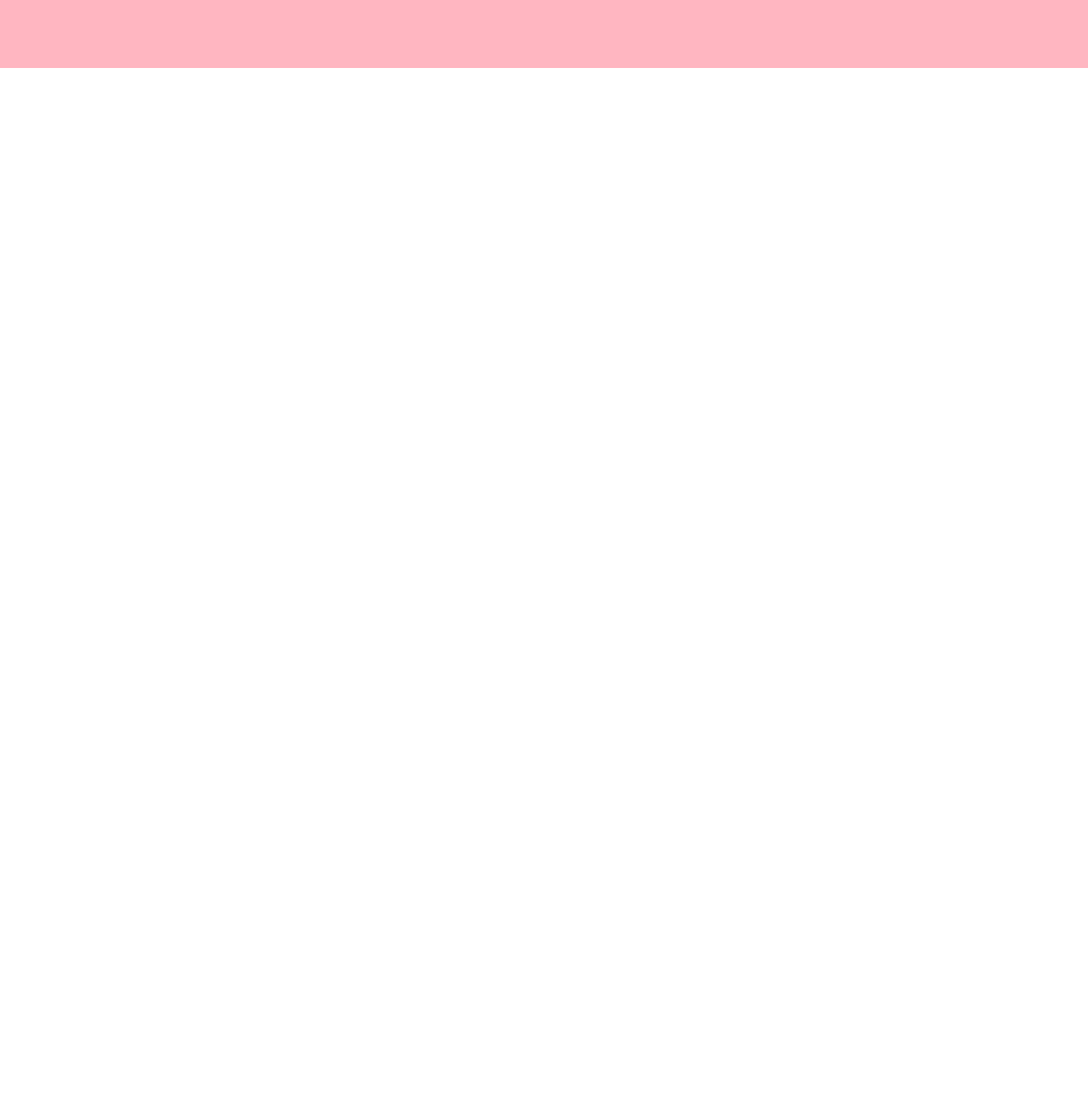
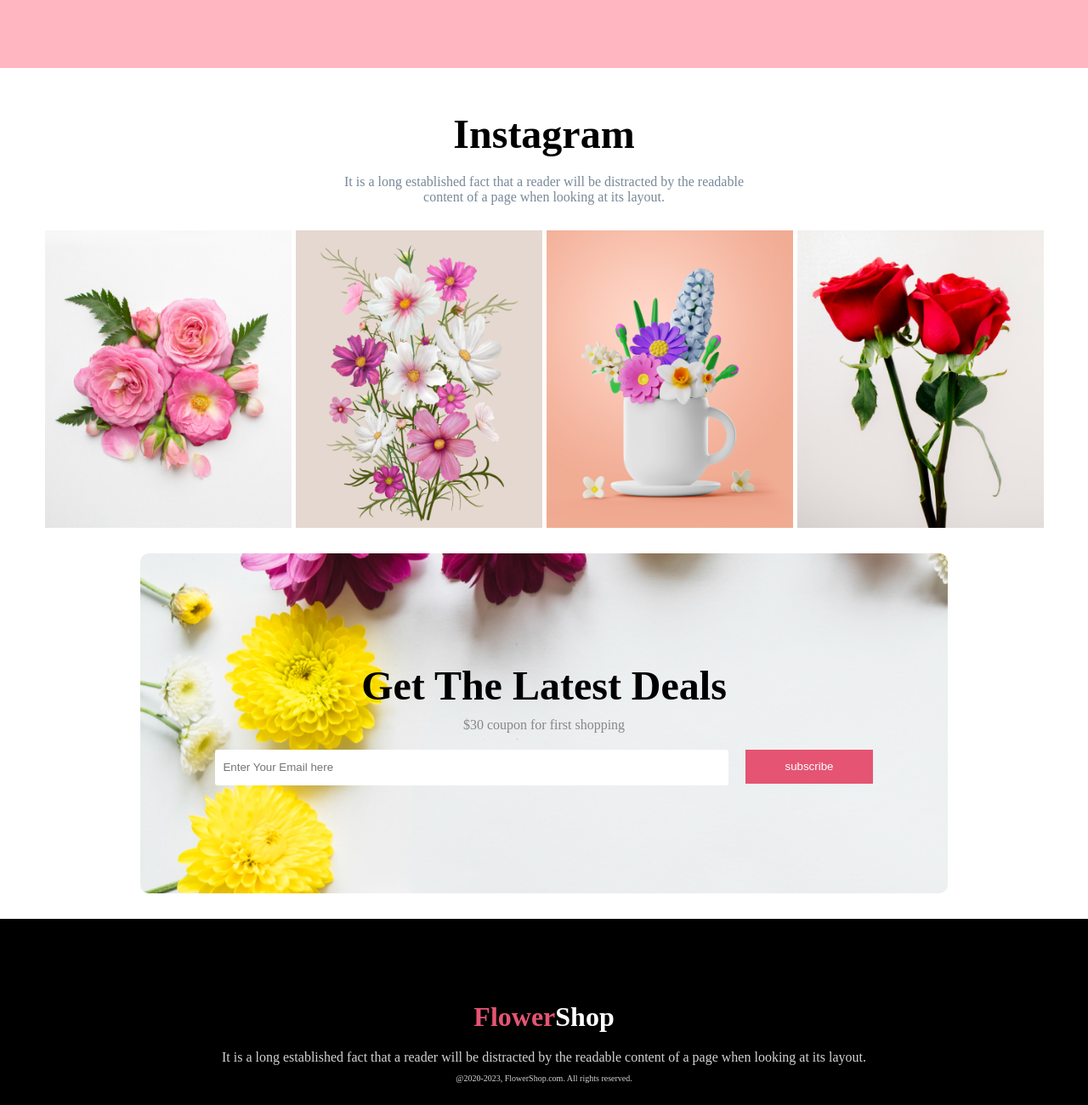
Before and after one commit to Hasnat5502/flower-shop-assignment, a plain HTML site: page index.html in a window 1280 px wide. Shown: the part 2580-3880 px from the top of the page at 85% size. Before the commit the page ends 2660 px from the top, so only its background shows below. Drawn offline with Linux system fonts and the light colour scheme.

Commit message:
Adding everything

```diff
--- a/index.html
+++ b/index.html
@@ -78,9 +78,39 @@
                 <img src="images/pngwing 8.png" alt="" srcset="">
             </div>
         </section>
+        <section class="instagram">
+            <div class="instagram-text">
+                <h1>Instagram</h1>
+                <p>It is a long established fact that a reader will be distracted by the readable <br> content of a page when looking at its layout.</p>
+            </div>
+            <div class="instagram-total-photocolleage">
+                <div class="instagram-photo-1"><img  src="images/Flower 01.png" alt="" srcset=""></div>
+                <div class="instagram-photo-2"><img src="images/Rectangle 4.png" alt=""></div>
+                <div class="instagram-photo-3"><img src="images/Rectangle 5.png" alt="" srcset=""></div>
+                <div class="instagram-photo-4"><img src="images/Rectangle 6.png" alt=""></div>
+            </div>
+
+        </section>
+        <section class="email">
+          <div class="content">
+            <h1>Get The Latest Deals</h1>
+            <p>$30 coupon for first shopping</p>
+               <form >
+                <label for="email">
+                    <input type="email" placeholder="  Enter Your Email here" name="email" id="mail">
+                    <button>subscribe</button>
+                   </label>
+               </form>
+
+          </div>
+        </section>
     </main>
-    <footer>
-
+    <footer class="footer">
+        <div class="footer-text">
+            <h1><span style="color: #E55473;">Flower</span>Shop</h1>
+            <p>It is a long established fact that a reader will be distracted by the readable content of a page when looking at its layout.</p>
+            <p class="last">@2020-2023, FlowerShop.com. All rights reserved. </p>
+        </div>
     </footer>
 </body>
 
--- a/style.css
+++ b/style.css
@@ -139,3 +139,126 @@
     margin: auto;
     margin-top: 20px;
 }
+.instagram-text{
+    text-align: center;
+    margin-top: 50px;
+    margin-bottom: 30px;
+}
+.instagram-text>h1{
+    font-size: 48px;
+    margin-bottom: 20px;
+}
+.instagram-text>p{
+    font-size: 16px;
+    color: lightslategray;
+}
+.instagram-total-photocolleage{
+    display: flex;
+    align-items: center;
+    justify-content:center;
+    gap: 5px;
+}
+.instagram-photo-1{
+    height: 350px;
+    width: 290px;
+    display: flex;
+    align-items: center;
+    justify-content: center;
+}
+.instagram-photo-1>img{
+    height: 350px;
+    width: 290px;
+}
+.instagram-photo-2{
+    height: 350px;
+    width: 290px;
+    display: flex;
+    align-items: center;
+    justify-content: center;
+}
+.instagram-photo-2>img{
+    height: 350px;
+    width: 290px;
+}
+.instagram-photo-3{
+    height: 350px;
+    width: 290px;
+    display: flex;
+    align-items: center;
+    justify-content: center;
+}
+.instagram-photo-3>img{
+    height: 350px;
+    width: 290px;
+}
+.instagram-photo-4{
+    height: 350px;
+    width: 290px;
+    display: flex;
+    align-items: center;
+    justify-content: center;
+}
+.instagram-photo-4>img{
+    height: 350px;
+    width: 290px;
+}
+.email{
+    height: 400px;
+    margin: 30px 165px;
+    background-image: url(images/Rectangle\ 9.png);
+    border-radius: 10px;
+    display: flex;
+    align-items: center;
+    justify-content: center;
+}
+.email>.content>h1{
+    text-align: center;
+    margin-bottom: 10px;
+    font-size: 48px;
+}
+.email>.content>p{
+    text-align: center;
+    margin-bottom: 20px;
+    color: rgb(137, 134, 134);
+}
+.email>.content>form>label{
+    display: flex;
+    gap: 20px;
+}
+.email>.content>form>label>input{
+    display: block;
+    margin: auto;
+    height: 40px;
+    width: 600px;
+    border-radius: 3px;
+    border: 0px ;
+}
+.email>.content>form>label>button{
+    align-items: center;
+    height: 40px;
+    width: 150px;
+    background-color:#E55473 ;
+    border: 0px;
+    color: white;
+}
+.footer{
+    padding: 0px 165px;
+    height: 300px;
+    background-color: black;
+    display: flex;
+    align-items: center;
+    justify-content: center;
+}
+.footer-text h1{
+    text-align: center;
+    color: white;
+    margin-bottom: 20px;
+}
+.footer-text>p{
+    color: lightgray;
+    text-align: center;
+    margin-bottom: 10px;
+}
+.last{
+    font-size: x-small;
+}
```
